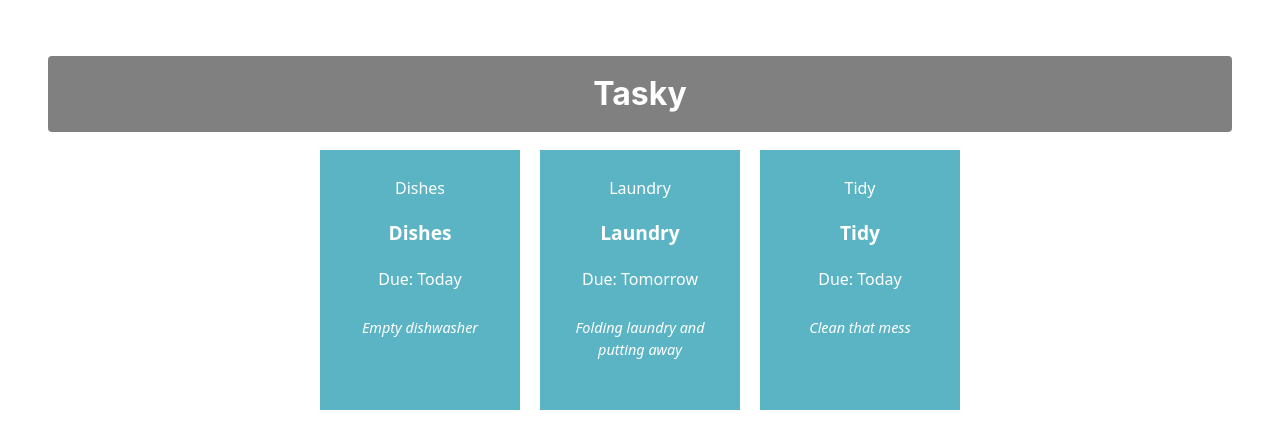
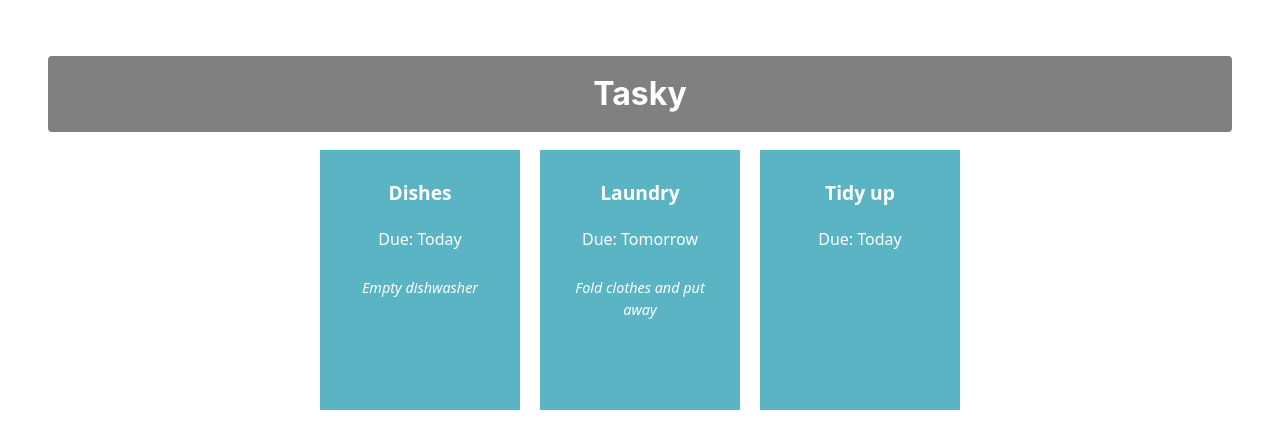
Before and after one commit to vnovytska6-prog/react-basic-labs, a React (Vite) app in the folder tasky/: page / in a window 1280 px wide. Shown: the top 448 px of the page. Built offline with nearby package versions, Linux system fonts and the light colour scheme.

Commit message:
Added task state

```diff
--- a/tasky/src/App.jsx
+++ b/tasky/src/App.jsx
@@ -1,30 +1,27 @@
 import './App.css';
 import Task from './components/Task';
+import React, { useState } from 'react';
 
 function App() {
+
+   const [ taskState, setTaskState ] = useState({
+    tasks: [
+      { title:"Dishes", description: "Empty dishwasher", deadline: "Today" },
+      { title: "Laundry", description: "Fold clothes and put away", deadline: "Tomorrow" },
+      { title: "Tidy up", deadline: "Today" }
+    ]
+  });
+
   return (
     <div className="container">
       <h1>Tasky</h1>
 
-      <Task
-        title="Dishes"
-        deadline="Today"
-        description="Empty dishwasher"
-      />
-
-      <Task
-        title="Laundry"
-        deadline="Tomorrow"
-        description="Folding laundry and putting away"
-      />
-
-      <Task
-        title="Tidy"
-        deadline="Today"
-        description="Clean that mess"
-      />
+      <Task title={taskState.tasks[0].title} deadline={taskState.tasks[0].deadline} description={taskState.tasks[0].description} />
+      <Task title={taskState.tasks[1].title} deadline={taskState.tasks[1].deadline} description={taskState.tasks[1].description} />
+      <Task title={taskState.tasks[2].title} deadline={taskState.tasks[2].deadline} description={taskState.tasks[2].description} />
     </div>
   );
+
 }
 
 export default App;
--- a/tasky/src/components/Task.jsx
+++ b/tasky/src/components/Task.jsx
@@ -2,7 +2,6 @@
 
     return (
         <div className="card">
-            <p>{props.title}</p>
             <p className="title">{props.title}</p>
             <p>Due: {props.deadline}</p>
             <p className="description">{props.description}</p>
```
